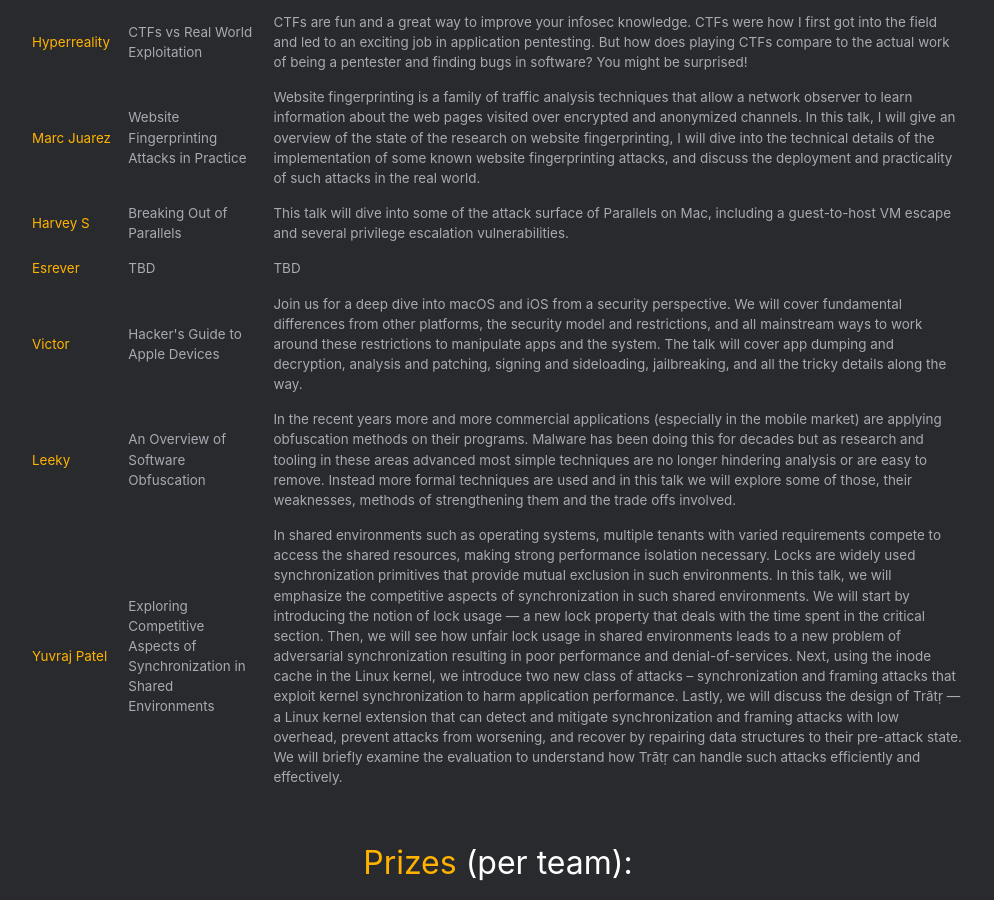
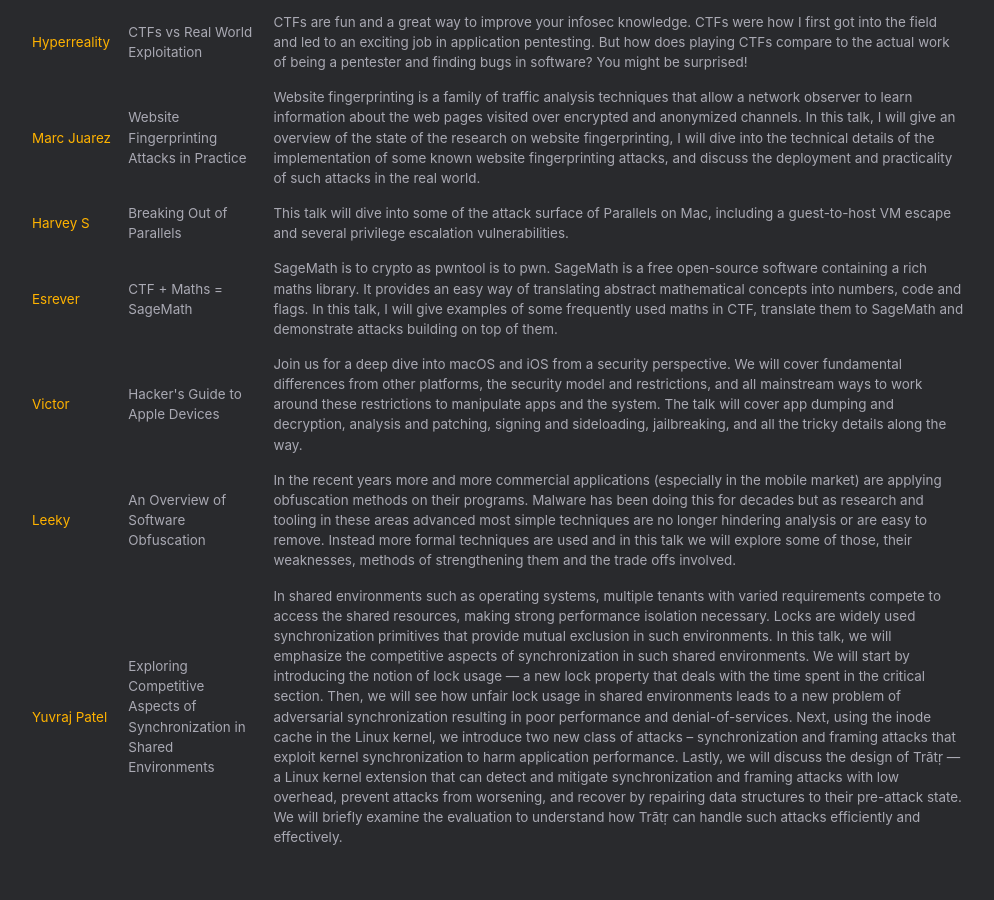
Before and after one commit to compsoc-edinburgh/pwned-site, a Jekyll site: the page built from jekyll/index.html, in a window 1280 px wide and 900 px high, scrolled down 2744 px. Shown: the whole window, without its empty margins (142-1136 px from the left). Built offline with Jekyll 4.4.1, drawn with Linux system fonts in a browser that asks for light colours; some web fonts are replaced; a script that is not in the unit is left out.

Commit message:
Add Esrever talk

```diff
--- a/jekyll/_includes/about.html
+++ b/jekyll/_includes/about.html
@@ -124,8 +124,8 @@
     </tr>
     <tr>
       <td>Esrever</td>
-      <td>TBD</td>
-      <td>TBD</td>
+      <td>CTF + Maths = SageMath</td>
+      <td>SageMath is to crypto as pwntool is to pwn. SageMath is a free open-source software containing a rich maths library. It provides an easy way of translating abstract mathematical concepts into numbers, code and flags. In this talk, I will give examples of some frequently used maths in CTF, translate them to SageMath and demonstrate attacks building on top of them.</td>
     </tr>
     <tr>
       <td>Victor</td>
```
